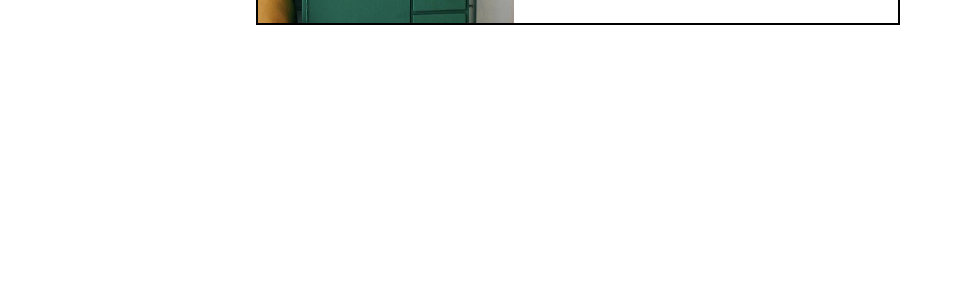
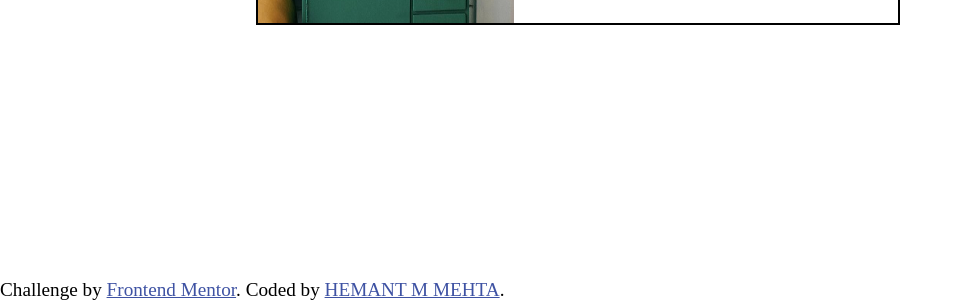
Before and after one commit to hemantmm/Article-Preview-Component, a plain HTML site: page index.html in a window 1280 px wide. Shown: the part 499-800 px from the top of the page, without its empty margins (0-963 px from the left). Drawn offline with Linux system fonts and the light colour scheme.

Commit message:
changes made

```diff
--- a/index.html
+++ b/index.html
@@ -49,6 +49,10 @@
 
 
   </div>
+  <div class="attribution">
+    Challenge by <a href="https://www.frontendmentor.io?ref=challenge" target="_blank">Frontend Mentor</a>.
+    Coded by <a href="#">HEMANT M MEHTA</a>.
+  </div>
 
 <script src="script.js"></script>
 
--- a/style.css
+++ b/style.css
@@ -220,13 +220,16 @@
 
     #img1
     {
-        /* background-image: url('images/icon-share.svg'); */
-        /* position: relative; */
         top: -25%;
         float: right;
         margin-right: 23%;
         padding: 1px 1px;
     }
+}
 
-
-    }
+.attribution
+{
+    position: absolute;
+    bottom: 0%;
+    font-size: larger;
+}
```
Also changed, not shown: script.js (+0 -7 lines).
